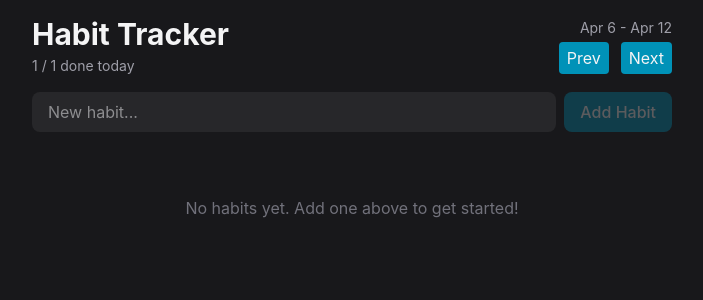
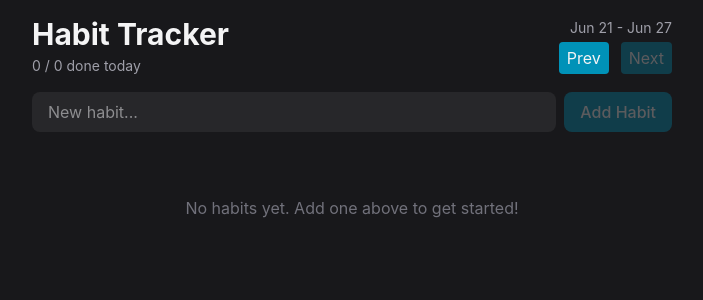
Before and after one commit to Amormio25/habit-tracker, a React (Vite) app: page / in a window 1280 px wide. Shown: the top 300 px of the page, without its empty margins (288-991 px from the left). Built offline with nearby package versions, Linux system fonts and the light colour scheme.

Commit message:
feat: completing rest of functionality

```diff
--- a/src/App.tsx
+++ b/src/App.tsx
@@ -1,52 +1,30 @@
 import Header from "./components/Header";
 import HabitForm from "./components/HabitForm";
-import HabitList, { type Habit } from "./components/HabitList";
+import HabitList from "./components/HabitList";
+import HabitProvider from "./context/HabitProvider";
+import { startOfWeek, endOfWeek, addWeeks, eachDayOfInterval } from "date-fns";
 import { useState } from "react";
-import { isSameDay } from "date-fns";
 
 export default function App() {
-  const [habits, setHabits] = useState<Habit[]>([]);
+  const [weekOffset, setWeekOffset] = useState(0);
 
-  function addHabit(name: string) {
-    setHabits([...habits, { id: crypto.randomUUID(), name, completions: [] }]);
-  }
-
-  function deleteHabit(id: string) {
-    setHabits((habits) => habits.filter((habit) => habit.id != id));
-  }
-
-  function toggleHabit(id: string, date: Date) {
-    // set habits arr
-    // given some id and date, the habit should be marked as complete on that date
-    // we've done adding and deleting, now we use map to update
-    setHabits((habits) =>
-      habits.map((habit) => {
-        // get the habit we toggled the date for
-        if (habit.id !== id) return habit;
-
-        // check if the toggled date is already done
-        const isDone = habit.completions.some((d) => isSameDay(d, date));
-
-        // adjust completions array for that habit
-        const completions = isDone
-          ? habit.completions.filter((d) => !isSameDay(d, date))
-          : [...habit.completions, date];
-
-        // immutable so return new object replacing completions array
-        return { ...habit, completions };
-      }),
-    );
-  }
+  const week = addWeeks(new Date(), weekOffset);
+  const visibleDates = eachDayOfInterval({
+    start: startOfWeek(week),
+    end: endOfWeek(week),
+  });
 
   return (
     <div className="max-w-2xl mx-auto p-4 flex flex-col gap-4">
-      <Header />
-      <HabitForm addHabit={addHabit} />
-      <HabitList
-        deleteHabit={deleteHabit}
-        toggleHabit={toggleHabit}
-        habits={habits}
-      />
+      <HabitProvider>
+        <Header
+          visibleDates={visibleDates}
+          onPrev={() => setWeekOffset((offset) => offset - 1)}
+          onNext={() => setWeekOffset((offset) => offset + 1)}
+        />
+        <HabitForm />
+        <HabitList visibleDates={visibleDates} />
+      </HabitProvider>
     </div>
   );
 }
--- a/src/components/Button.tsx
+++ b/src/components/Button.tsx
@@ -1,4 +1,4 @@
-import type { ComponentProps, ReactNode } from "react";
+import type { ComponentProps } from "react";
 import { twMerge } from "tailwind-merge";
 
 type Variant = "primary" | "secondary" | "ghost-destructive";
--- a/src/components/HabitForm.tsx
+++ b/src/components/HabitForm.tsx
@@ -1,11 +1,10 @@
 import Button from "./Button";
 import { useState, type SubmitEvent } from "react";
+import useHabits from "../context/useHabits";
 
-type HabitFormProps = {
-  addHabit: (name: string) => void;
-};
+export default function HabitForm() {
+  const { addHabit } = useHabits();
 
-export default function HabitForm({ addHabit }: HabitFormProps) {
   const [name, setName] = useState("");
 
   function handleSubmit(event: SubmitEvent) {
--- a/src/components/HabitList.tsx
+++ b/src/components/HabitList.tsx
@@ -1,31 +1,14 @@
 import Button from "./Button";
-import {
-  startOfWeek,
-  endOfWeek,
-  eachDayOfInterval,
-  format,
-  isFuture,
-  isSameDay,
-  subDays,
-} from "date-fns";
+import { format, isFuture, isSameDay, subDays } from "date-fns";
+import useHabits, { type Habit } from "../context/useHabits";
 
-export type Habit = {
-  id: string;
-  name: string;
-  completions: Date[];
+type HabitListProps = {
+  visibleDates: Date[];
 };
 
-type HabitListProps = {
-  habits: Habit[];
-  deleteHabit: (id: string) => void;
-  toggleHabit: (id: string, date: Date) => void;
-};
+export default function HabitList({ visibleDates }: HabitListProps) {
+  const { habits } = useHabits();
 
-export default function HabitList({
-  habits,
-  deleteHabit,
-  toggleHabit,
-}: HabitListProps) {
   // default display
   if (habits.length === 0) {
     return (
@@ -37,27 +20,18 @@ export default function HabitList({
   return (
     <div className="flex flex-col gap-3">
       {habits.map((habit) => (
-        <HabitItem
-          deleteHabit={deleteHabit}
-          toggleHabit={toggleHabit}
-          key={habit.id}
-          habit={habit}
-        />
+        <HabitItem key={habit.id} habit={habit} visibleDates={visibleDates} />
       ))}
     </div>
   );
 
   type HabitItemProps = {
     habit: Habit;
-    deleteHabit: (id: string) => void;
-    toggleHabit: (id: string, date: Date) => void;
+    visibleDates: Date[];
   };
 
-  function HabitItem({ habit, deleteHabit, toggleHabit }: HabitItemProps) {
-    const visibleDates = eachDayOfInterval({
-      start: startOfWeek(new Date()),
-      end: endOfWeek(new Date()),
-    });
+  function HabitItem({ habit, visibleDates }: HabitItemProps) {
+    const { deleteHabit, toggleHabit } = useHabits();
     const streak = getStreak(habit.completions);
 
     return (
--- a/src/components/Header.tsx
+++ b/src/components/Header.tsx
@@ -1,18 +1,43 @@
+import { isToday } from "date-fns";
+import useHabits from "../context/useHabits";
 import Button from "./Button";
+import { format } from "date-fns";
 
-export default function Header() {
+type HeaderProps = {
+  visibleDates: Date[];
+  onPrev: () => void;
+  onNext: () => void;
+};
+
+export default function Header({ visibleDates, onPrev, onNext }: HeaderProps) {
+  // get # of habits, habits with completions same day today
+  const { habits } = useHabits();
+
+  const completedToday = habits.filter((habit) =>
+    habit.completions.some((d) => isToday(d)),
+  ).length;
+
+  const dateRange = `${format(visibleDates[0], "MMM d")} - ${format(visibleDates[6], "MMM d")}`;
+
   return (
     <header className="flex justify-between items-center">
       <div className="flex flex-col gap-1">
         <h1 className="text-3xl font-bold">Habit Tracker</h1>
-        <span className="text-sm text-zinc-400">1 / 1 done today</span>
+        <span className="text-sm text-zinc-400">
+          {completedToday} / {habits.length} done today
+        </span>
       </div>
 
       <div className="flex flex-col items-end gap-1">
-        <span className="text-sm text-zinc-400">Apr 6 - Apr 12</span>
+        <span className="text-sm text-zinc-400">{dateRange}</span>
         <div className="flex items-center gap-3">
-          <Button>Prev</Button>
-          <Button>Next</Button>
+          <Button onClick={onPrev}>Prev</Button>
+          <Button
+            onClick={onNext}
+            disabled={visibleDates.some((d) => isToday(d))}
+          >
+            Next
+          </Button>
         </div>
       </div>
     </header>
--- /dev/null
+++ b/src/context/HabitProvider.tsx
@@ -0,0 +1,50 @@
+import { type ReactNode } from "react";
+import { HabitContext, type Habit } from "./useHabits";
+import { isSameDay } from "date-fns";
+import useLocalStorage from "../hooks/useLocalStorage";
+
+type HabitProviderProps = {
+  children: ReactNode;
+};
+
+export default function HabitProvider({ children }: HabitProviderProps) {
+  const [habits, setHabits] = useLocalStorage<Habit[]>("habits", []);
+
+  function addHabit(name: string) {
+    setHabits([...habits, { id: crypto.randomUUID(), name, completions: [] }]);
+  }
+
+  function deleteHabit(id: string) {
+    setHabits((habits) => habits.filter((habit) => habit.id != id));
+  }
+
+  function toggleHabit(id: string, date: Date) {
+    // set habits arr
+    // given some id and date, the habit should be marked as complete on that date
+    // we've done adding and deleting, now we use map to update
+    setHabits((habits) =>
+      habits.map((habit) => {
+        // get the habit we toggled the date for
+        if (habit.id !== id) return habit;
+
+        // check if the toggled date is already done
+        const isDone = habit.completions.some((d) => isSameDay(d, date));
+
+        // adjust completions array for that habit
+        const completions = isDone
+          ? habit.completions.filter((d) => !isSameDay(d, date))
+          : [...habit.completions, date];
+
+        // immutable so return new object replacing completions array
+        return { ...habit, completions };
+      }),
+    );
+  }
+
+  // all content wrapped inside HabitContext has access to these values so no longer need to pass those done
+  return (
+    <HabitContext value={{ habits, addHabit, deleteHabit, toggleHabit }}>
+      {children}
+    </HabitContext>
+  );
+}
--- /dev/null
+++ b/src/context/useHabits.ts
@@ -0,0 +1,25 @@
+import { useContext, createContext } from "react";
+
+export type Habit = {
+  id: string;
+  name: string;
+  completions: Date[];
+};
+
+type Context = {
+  habits: Habit[];
+  addHabit: (name: string) => void;
+  deleteHabit: (id: string) => void;
+  toggleHabit: (id: string, date: Date) => void;
+};
+
+export const HabitContext = createContext<Context | null>(null);
+
+export default function useHabits() {
+  const habitContext = useContext(HabitContext);
+
+  // using useHabit() outside provider wrapper will error
+  if (habitContext == null) throw new Error("Null context.");
+
+  return habitContext;
+}
--- /dev/null
+++ b/src/hooks/useLocalStorage.ts
@@ -0,0 +1,28 @@
+import { useEffect, useState } from "react";
+import { parseISO } from "date-fns";
+
+export default function useLocalStorage<T>(key: string, initialValue: T) {
+  const [storedValue, setStoredValue] = useState<T>(() => {
+    try {
+      const item = localStorage.getItem(key);
+      if (item == null) return initialValue;
+
+      return JSON.parse(item, dateReviver);
+    } catch {
+      return initialValue;
+    }
+  });
+
+  useEffect(() => {
+    localStorage.setItem(key, JSON.stringify(storedValue));
+  }, [storedValue, key]);
+
+  return [storedValue, setStoredValue] as const;
+}
+
+function dateReviver(_key: string, value: unknown) {
+  if (typeof value === "string" && /^\d{4}-\d{2}-\d{2}T/.test(value)) {
+    return parseISO(value);
+  }
+  return value;
+}
```
